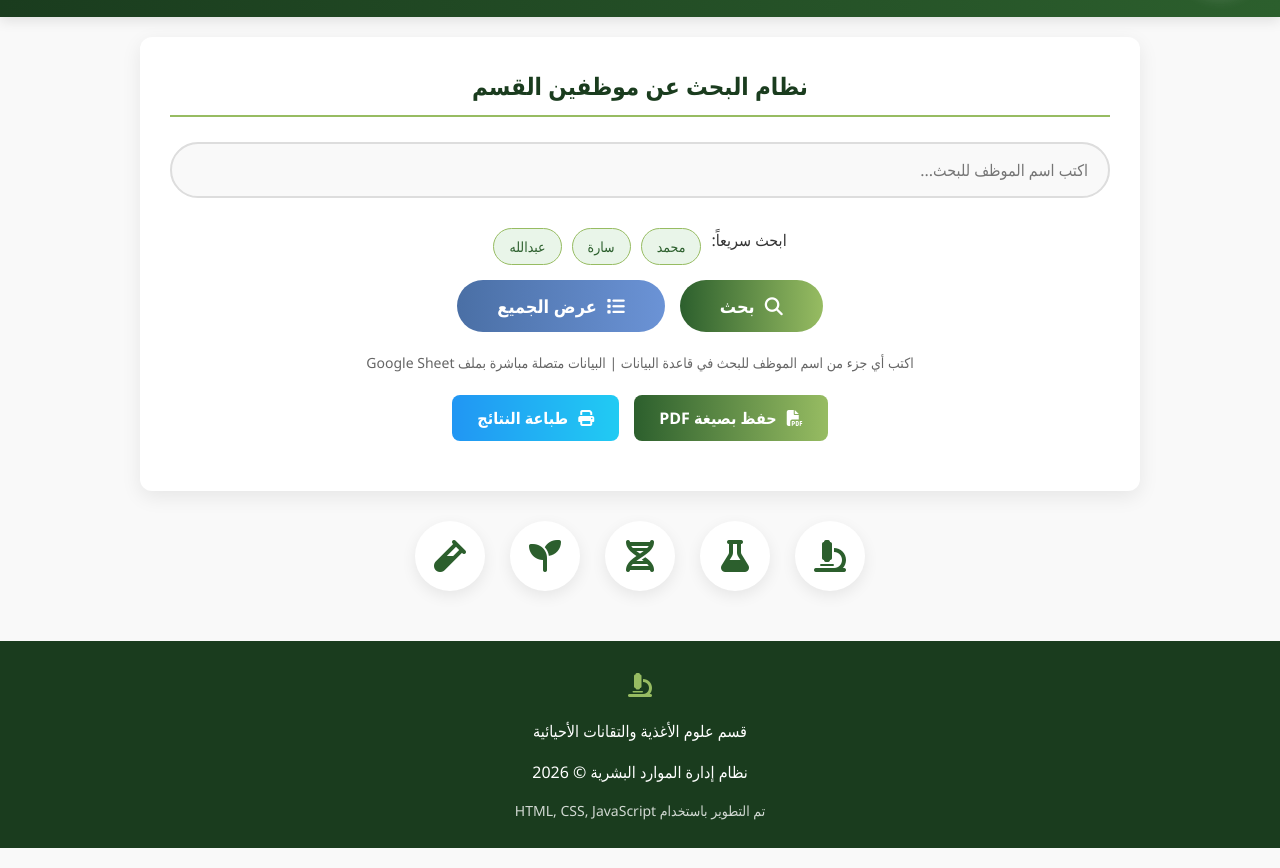
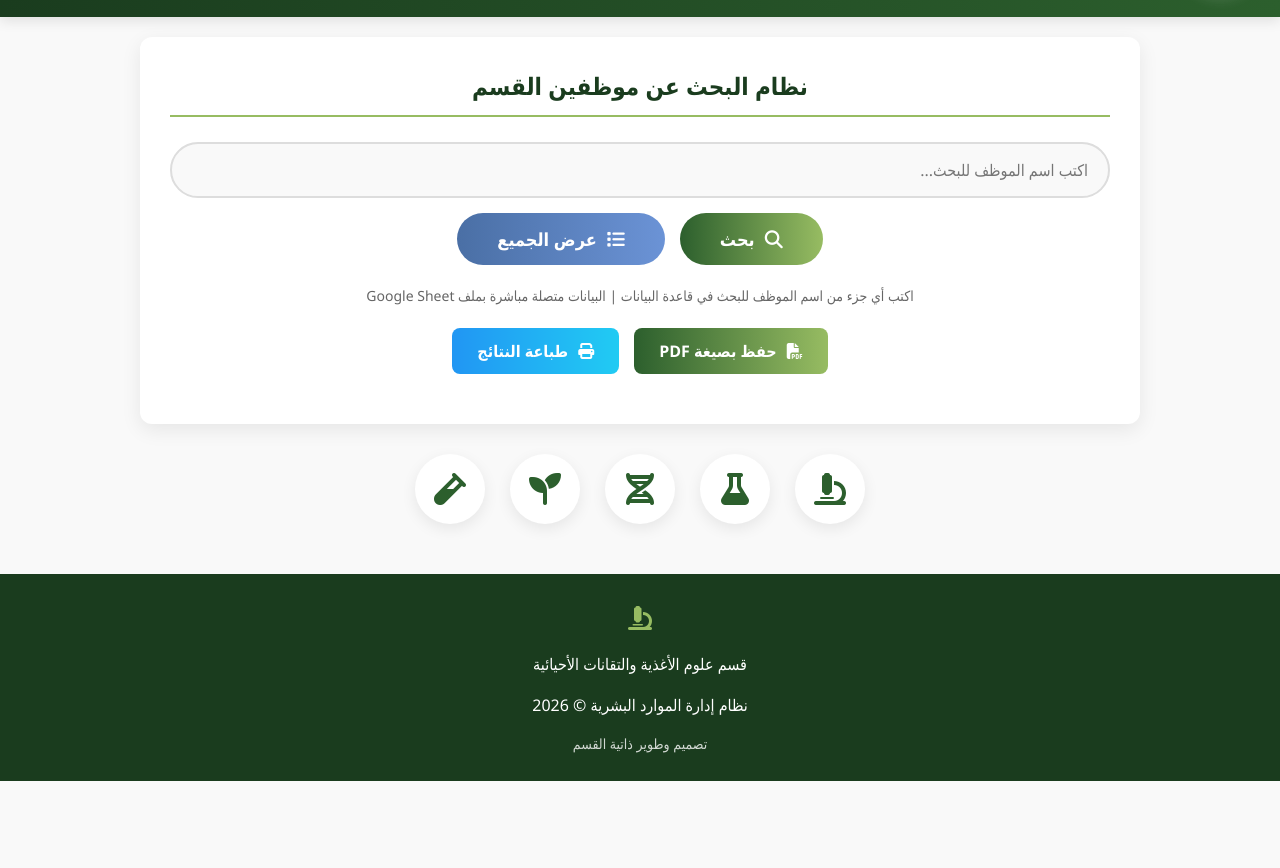
Before and after one commit to durdur343-maker/duraid-aqeel, a plain HTML site: page index.html in a window 1280 px wide. Shown: the part 103-971 px from the top of the page. After the commit the page ends 904 px from the top, so only its background shows below. Drawn offline with nearby package versions, Linux system fonts and the light colour scheme; no server answers.

Commit message:
Remove quick search section and update footer text

```diff
--- a/index.html
+++ b/index.html
@@ -710,13 +710,6 @@
                     <input type="text" id="search-input" class="search-input" placeholder="اكتب اسم الموظف للبحث...">
                 </div>
 
-                <div class="quick-search">
-                    <span>ابحث سريعاً:</span>
-                    <button class="quick-search-btn" onclick="quickSearch('محمد')">محمد</button>
-                    <button class="quick-search-btn" onclick="quickSearch('سارة')">سارة</button>
-                    <button class="quick-search-btn" onclick="quickSearch('عبدالله')">عبدالله</button>
-                </div>
-
                 <div style="display: flex; gap: 15px; justify-content: center; flex-wrap: wrap;">
                     <button id="search-button" class="search-button">
                         <i class="fas fa-search"></i> بحث
@@ -819,7 +812,7 @@
                 </div>
                 <p>قسم علوم الأغذية والتقانات الأحيائية</p>
                 <p>نظام إدارة الموارد البشرية © <span id="current-year"></span></p>
-                <p style="font-size: 14px; opacity: 0.8;">تم التطوير باستخدام HTML, CSS, JavaScript</p>
+                <p style="font-size: 14px; opacity: 0.8;">تصميم وطوير ذاتية القسم </p>
             </div>
         </div>
     </footer>
```
